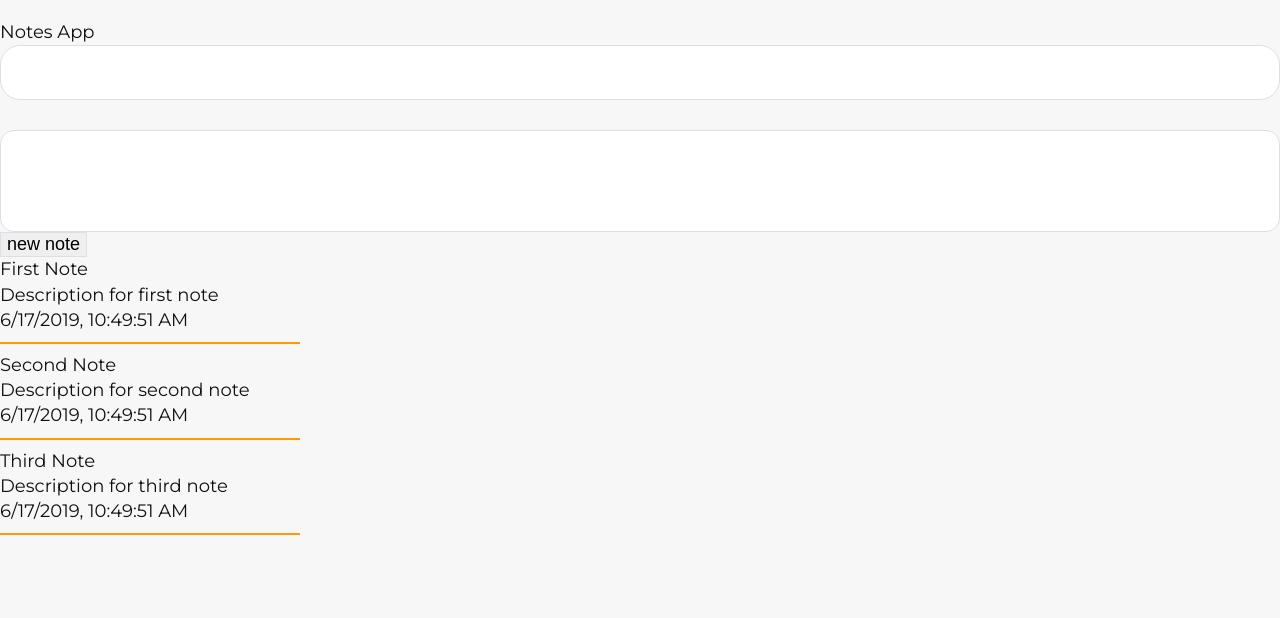
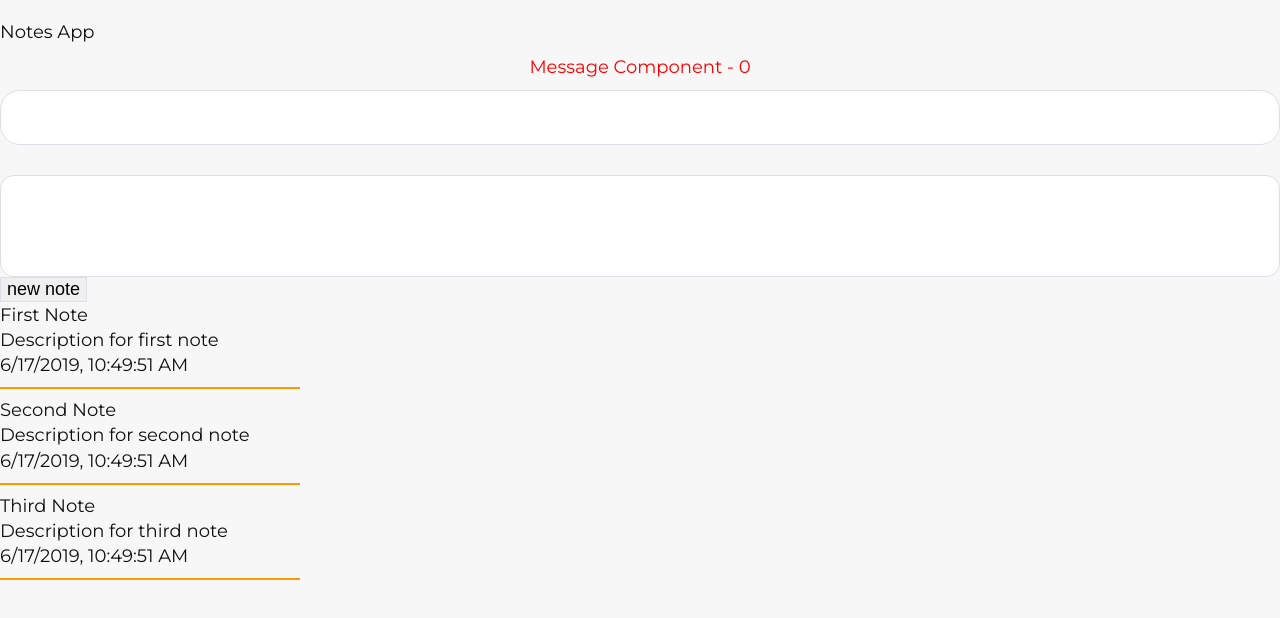
Before and after one commit to snd47/vue, a Vue app in the folder notes/: page / in a window 1280 px wide. Shown: the top 618 px of the page. Built offline with nearby package versions, Linux system fonts and the light colour scheme; a web font is replaced by a local one.

Commit message:
message component

```diff
--- a/notes/src/App.vue
+++ b/notes/src/App.vue
@@ -5,6 +5,15 @@
         <div class="container">
         <!-- div #app -->
           <h1>{{title}}</h1>
+
+          <!-- добавляем компонент message как тег -->
+          <!-- <message>
+          </message> -->
+          <!-- или упрощенно так -->
+          <!-- <message  v-if="message" /> -->
+          <!-- <message    :mes="hello I am props" /> -->
+          <message    :mes="message" />
+
         <div class="message" v-if="message">
             <p>{{message}}</p>
         </div>
@@ -36,17 +45,25 @@
 
 <script>
 // import HelloWorld from './components/HelloWorld.vue'
+import message from '@/components/Message.vue'
+// @ - src
 
 export default {
+
+  components: {
+    // message:message
+    message
+  },
 
   data() {
     return {
       title: 'Notes App',
-                message: null,
-                note: {
-                    title:'',
-                    descr:''
-                },
+      message: 0,
+      note: {
+          title:'',
+          descr:''
+         },
+
      notes: [
                     {
                         title: 'First Note',
--- /dev/null
+++ b/notes/src/components/Message.vue
@@ -0,0 +1,23 @@
+<template>
+    <h1>Message Component - {{mes}}</h1>
+</template>
+
+<script>
+export default {
+    props: {
+        mes: {
+            type:String,
+            required: true
+    }
+}
+}
+</script>
+
+<style lang="scss" scoped>
+
+h1 {
+    text-align:center;
+    padding:10px;
+    color:red;
+}
+</style>
```
